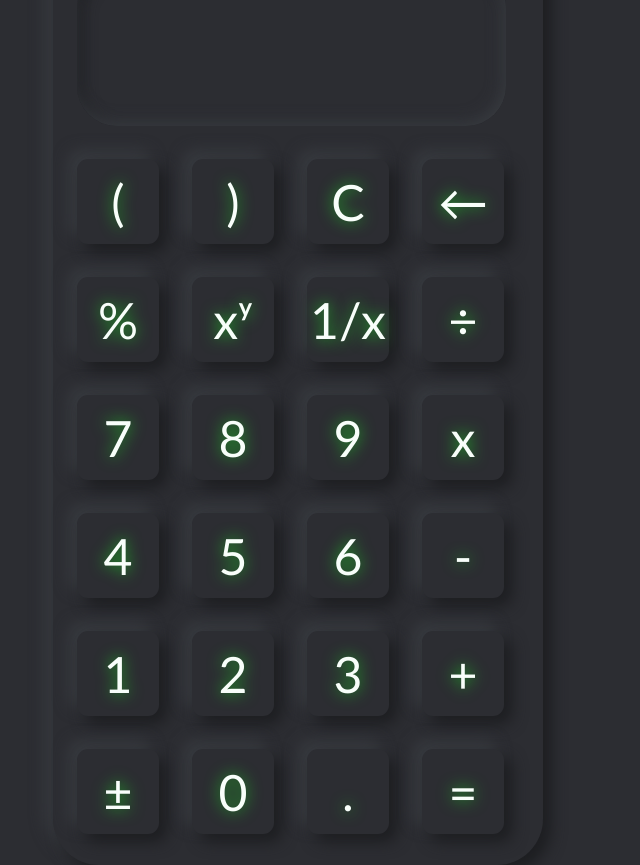
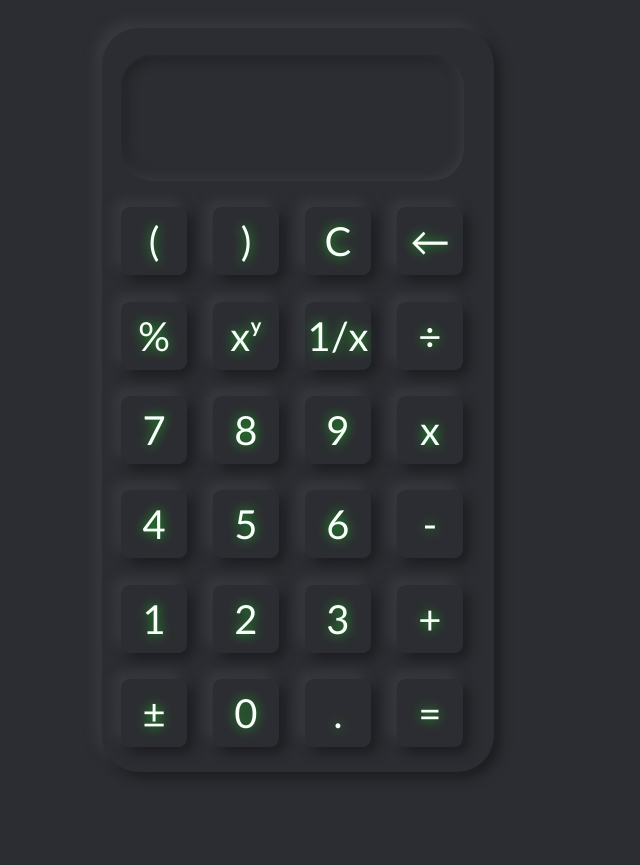
Before and after one commit to Enver911/react_calculator, a React (Vite) app: page / in a window 1280 px wide. Shown: the whole page, without its empty margins (342-982 px from the left). After the commit the page ends 800 px from the top, so only its background shows below. Built offline with nearby package versions, Linux system fonts and the light colour scheme.

Commit message:
better adaptability

```diff
--- a/src/index.css
+++ b/src/index.css
@@ -35,6 +35,12 @@
     font-family: Calibri, sans-serif;
 }
 
+@media (max-height: 930px) {
+    :root {
+        --scale-factor: 0.8;
+    }
+}
+
 @media (max-width: 500px) {
     :root {
         --scale-factor: 0.8;
```
